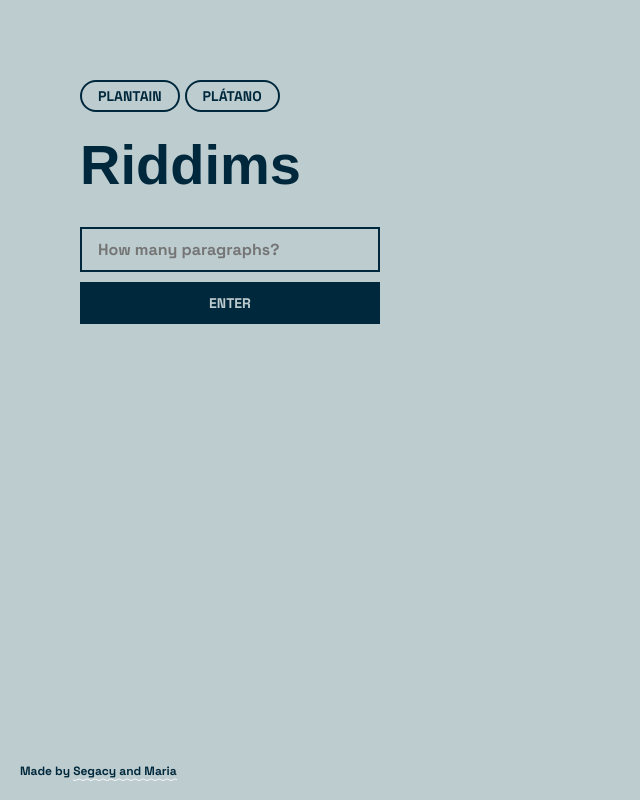
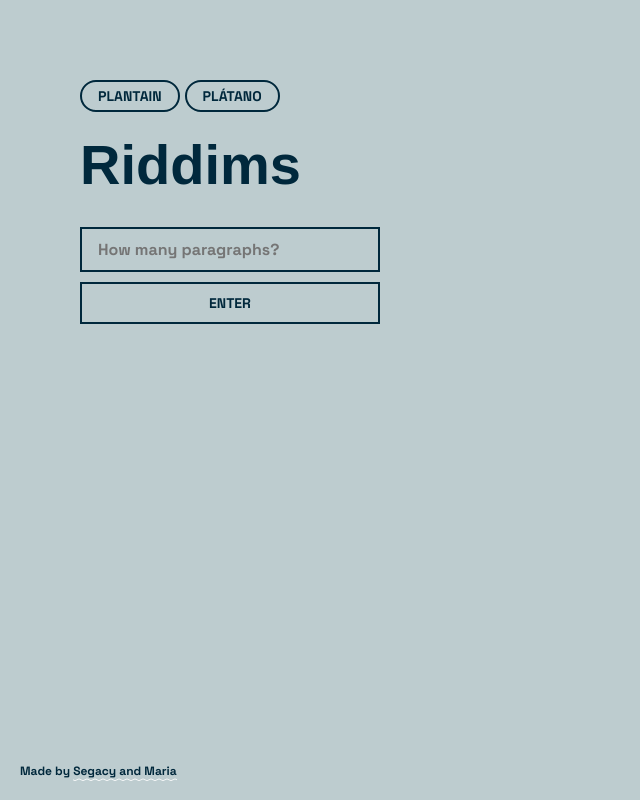
Before and after one commit to mmergal92/Proof_website, a React (Create React App) app: page /islandipsum in a window 1280 px wide. Shown: the whole page, without its empty margins (0-640 px from the left). Built offline with nearby package versions, Linux system fonts and the light colour scheme; the HTML template or start-up script is replaced by a standard one; a web font is replaced by a local one.

Commit message:
editing yet again

```diff
--- a/src/pages/loremipsum.js
+++ b/src/pages/loremipsum.js
@@ -143,9 +143,9 @@ const Loremipsum = () => {
                     onMouseEnter={() => setHoveredEButton('enter')}
                     onMouseLeave={() => setHoveredEButton(null)}
                     style={{
-                      borderColor:  hoveredEButton ? primaryColor :  secondaryColor,
-                      color: hoveredEButton ? secondaryColor :primaryColor,
-                      backgroundColor: secondaryColor  }}/>
+                      backgroundColor:  hoveredEButton ? secondaryColor :primaryColor,
+                      color: hoveredEButton ? primaryColor: secondaryColor,
+                      borderColor: secondaryColor  }}/>
                     </form>
                 </div>
                 <div className="made-by">
```
